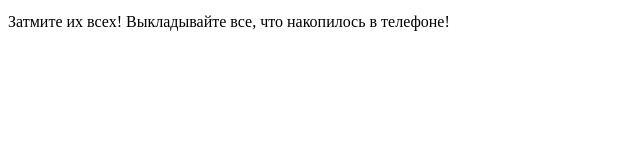
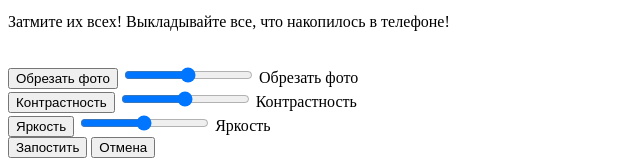
Before and after one commit to LOiif/pink, a plain HTML site: page source/photo.html in a window 1280 px wide. Shown: the part 1217-1380 px from the top of the page, without its empty margins (0-640 px from the left). Before the commit the page ends 1264 px from the top, so only its background shows below. Drawn offline with Linux system fonts and the light colour scheme.

Commit message:
Сверстан блок с загрузкой своей фотографии

```diff
--- a/source/photo.html
+++ b/source/photo.html
@@ -103,6 +103,31 @@
       <p class="photo-gallery__outro">Затмите их всех! Выкладывайте все, что накопилось в телефоне!</p>
     </footer>
   </section>
+
+  <section class="post-photo">
+    <div class="post-photo__wrapper">
+      <img class="post-photo__img" src="" alt="" width="" height="">
+      <div class="post-photo__filter-list">
+        <div class="post-photo__filter-item">
+          <button class="post-photo__filter-button post-photo__filter-button_crop">Обрезать фото</button>
+          <input class="post-photo__slider" id="crop" type="range" min="1" max="100" value="50">
+          <label for="crop">Обрезать фото</label>
+        </div>
+        <div class="post-photo__filter-item">
+          <button class="post-photo__filter-button post-photo__filter-button_contrast">Контрастность</button>
+          <input class="post-photo__slider" id="contrast" type="range" min="1" max="100" value="50">
+          <label for="contrast">Контрастность</label>
+        </div>
+        <div class="post-photo__filter-item">
+          <button class="post-photo__filter-button post-photo__filter-button_bright">Яркость</button>
+          <input class="post-photo__slider" id="bright" type="range" min="1" max="100" value="50">
+          <label for="bright">Яркость</label>
+        </div>
+      </div>
+      <button class="post-photo__post button">Запостить</button>
+      <button class="post-photo__cancel button">Отмена</button>
+    </div>
+  </section>
 </main>
 </body>
 </html>
```
